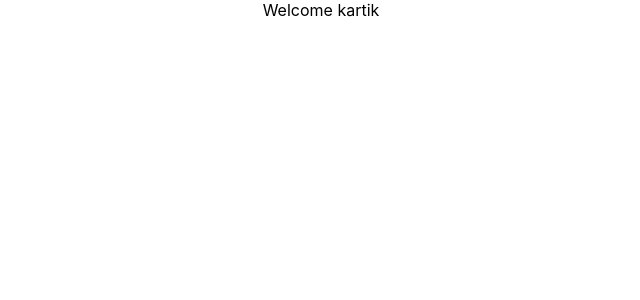
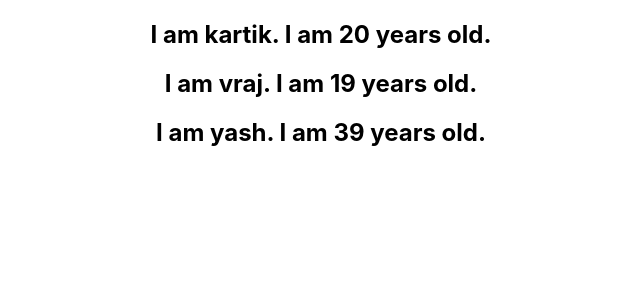
Before and after one commit to kartikBhanderi/React, a React (Create React App) app in the folder hello/: page / in a window 1280 px wide. Shown: the top 300 px of the page, without its empty margins (319-959 px from the left). Built offline with nearby package versions, Linux system fonts and the light colour scheme.

Commit message:
list rendering

```diff
--- a/hello/src/App.js
+++ b/hello/src/App.js
@@ -11,12 +11,14 @@ import ClassClick from './components/ClassClick';
 import EventBind from './components/EventBind';
 import ParentComponent from './components/ParentComponent';
 import UserGreeting from './components/UserGreeting';
+import NameList from './components/NameList';
 
 function App() {
   return (
     <div className="App">
 
-      <UserGreeting />
+     <NameList />
+      {/* <UserGreeting /> */}
       {/* <ParentComponent />      */}
       {/* <FunctionClick />
       <ClassClick /> */}
--- /dev/null
+++ b/hello/src/components/NameList.js
@@ -0,0 +1,23 @@
+import React from 'react'
+import Person from './Person'
+
+function NameList() {
+    let persons = [
+        {
+            name: 'kartik',
+            age: 20
+        },
+        {
+            name: 'vraj',
+            age: 19
+        },
+        {
+            name: 'yash',
+            age: 39
+        }
+    ]
+    const personList = persons.map(person => <Person person={person}></Person>)
+    return <div>{personList}</div>
+}
+
+export default NameList
--- /dev/null
+++ b/hello/src/components/Person.js
@@ -0,0 +1,11 @@
+import React from 'react'
+
+function Person({person}) {
+    return (
+        <div>
+            <h2>I am {person.name}. I am {person.age} years old.</h2>
+        </div>
+    )
+}
+
+export default Person
```
Also changed, not shown: hello/React_YT_learning.txt, 1 other file (tests, documents, lock files or other folders).
